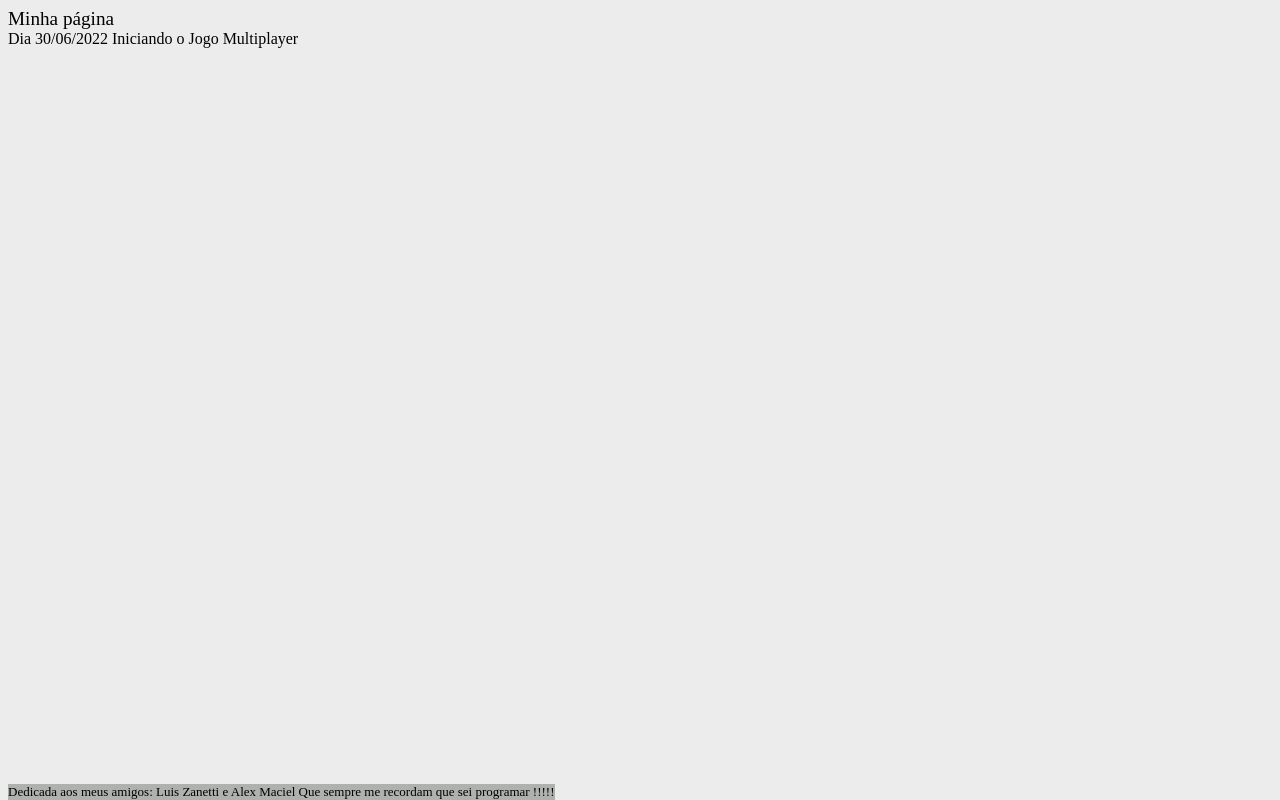
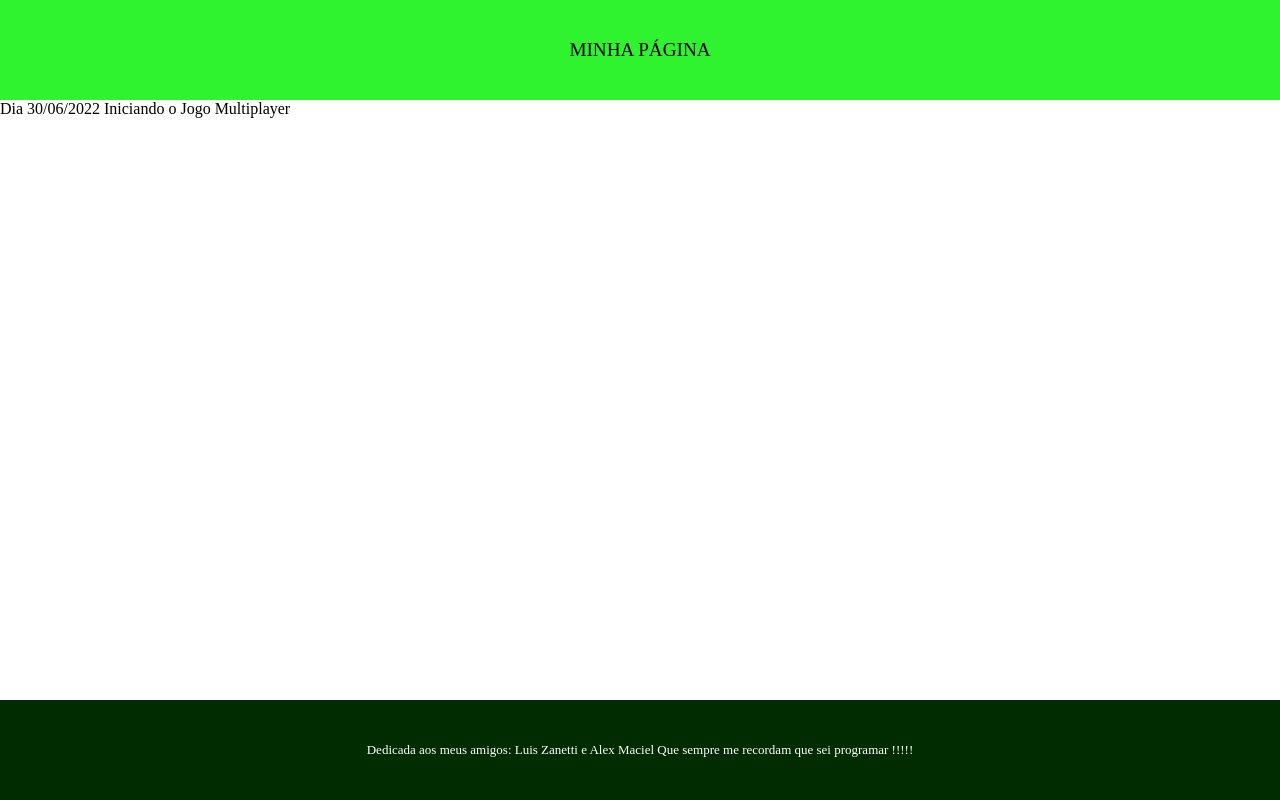
Before and after one commit to weslleysr85/Site, a plain HTML site: page index.html in a window 1280 px wide. Drawn offline with Linux system fonts and the light colour scheme.

Commit message:
Criação do cabeçalho e rodapé

```diff
--- a/index.html
+++ b/index.html
@@ -7,7 +7,7 @@
   </head>
   <body>
     <section id="logo">
-      Minha página
+      MINHA PÁGINA
     </section>
     <section id="center">
       Dia 30/06/2022
--- a/style.css
+++ b/style.css
@@ -1,10 +1,24 @@
+html, body {
+    min-height: 100%;
+}
+
 body {
     width: 100%;
-    background-color: #ececec;
+    padding: 0;
+    margin: 0;
 }
+
+#logo, #footer{
+    width: 100%;
+    height: 100px;
+    line-height: 100px;
+    text-align: center;
+}
+
 
 #logo{
     font-size: larger;
+    background-color: #2ef32e;
 }
 
 #center{
@@ -15,5 +29,6 @@ body {
     bottom: 0;
     position: absolute;
     font-size:small;
-    background-color: #aeb1ae;
+    color: #ffffff;
+    background-color: #012b01;
 }
```
